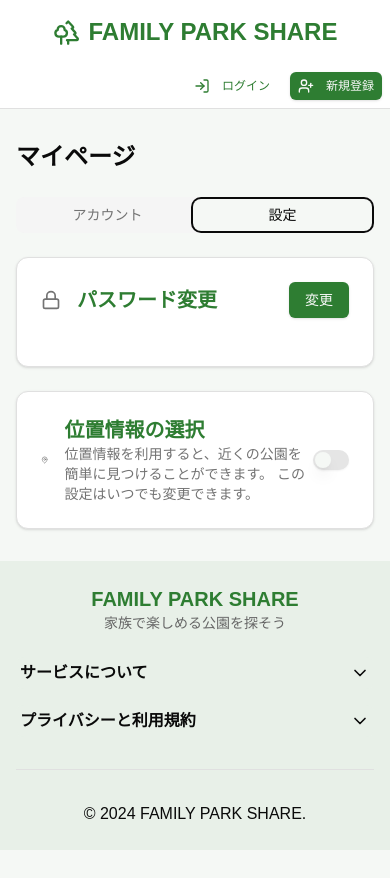
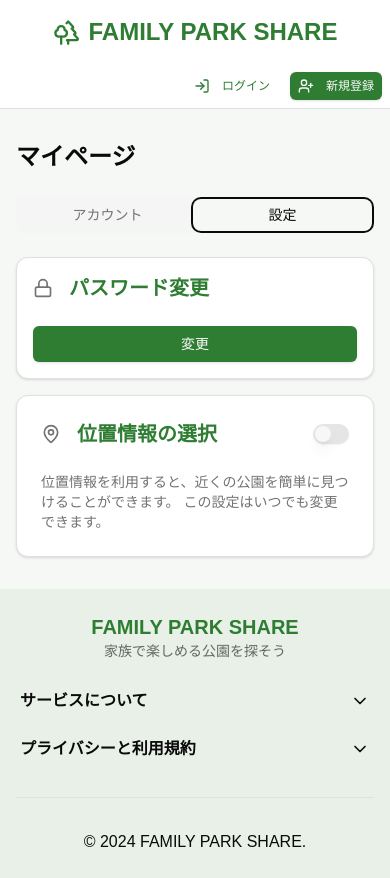
Before and after one commit to hiroto5416/portfolio-family-park-share, a Next.js app: page /mypage in a window 390 px wide. Both pictures are taken after a click on the tab "設定". Before the commit the page ends 850 px from the top, so only its background shows below. Built offline with nearby package versions, Linux system fonts and the light colour scheme.

Commit message:
【UI実装】マイページ（レスポンシブ）

```diff
--- a/src/features/mypage/components/AccountTab.tsx
+++ b/src/features/mypage/components/AccountTab.tsx
@@ -64,7 +64,28 @@ export const AccountTab = ({ initialData }: AccountTabProps) => {
             <Input type="file" accept="image/*" className="cursor-pointer" disabled={!isEditing} />
           </div>
 
-          <div className="flex justify-end gap-4 mt-6">
+          {/* ボタングループ */}
+          <div className="mt-6">
+            {/* モバイル表示用 */}
+            <div className="md:hidden space-y-2">
+              {!isEditing ? (
+                <Button onClick={() => setIsEditing(true)} className="w-full">
+                  変更
+                </Button>
+              ) : (
+                <>
+                  <Button onClick={handleSave} className="w-full">
+                    保存
+                  </Button>
+                  <Button variant="outline" onClick={handleCancel} className="w-full">
+                    キャンセル
+                  </Button>
+                </>
+              )}
+            </div>
+
+            {/* デスクトップ表示用 */}
+            <div className="hidden md:flex justify-end gap-4">
               {!isEditing ? (
                 <Button onClick={() => setIsEditing(true)}>変更</Button>
               ) : (
@@ -77,6 +98,7 @@ export const AccountTab = ({ initialData }: AccountTabProps) => {
               )}
             </div>
           </div>
+        </div>
       </Card>
     </div>
   );
--- a/src/features/mypage/components/SettingsTab.tsx
+++ b/src/features/mypage/components/SettingsTab.tsx
@@ -37,81 +37,103 @@ export const SettingsTab = () => {
   };
 
   return (
-    <div className="space-y-6">
-      <Card className="p-6">
-        <div className="flex items-center justify-between mb-6">
+    <div className="space-y-4">
+      <Card className="p-4">
+        <div className="flex items-center justify-between mb-6 md:mb-4">
           <div className="flex items-center space-x-4">
             <Lock className="h-5 w-5 text-muted-foreground" />
             <h2 className="text-xl font-semibold text-primary">パスワード変更</h2>
           </div>
-          {!isEditing && <Button onClick={() => setIsEditing(true)}>変更</Button>}
         </div>
 
         {isEditing && (
-          <div className="space-y-4 ">
-            <div className="space-y-2">
+          <div className="space-y-4 md:space-y-3">
+            <div className="space-y-2 md:space-y-1.5">
               <label className="text-sm font-medium">現在のパスワード</label>
               <div className="relative">
                 <Input
                   name="currentPassword"
                   type="password"
-                  className="pl-9"
+                  className="pl-9 md:h-9"
                   value={passwordForm.currentPassword}
                   onChange={handlePasswordChange}
                 />
               </div>
             </div>
 
-            <div className="space-y-2">
+            <div className="space-y-2 md:space-y-1.5">
               <label className="text-sm font-medium">新しいパスワード</label>
               <div className="relative">
                 <Input
                   name="newPassword"
                   type="password"
-                  className="pl-9"
+                  className="pl-9 md:h-9"
                   value={passwordForm.newPassword}
                   onChange={handlePasswordChange}
                 />
               </div>
             </div>
 
-            <div className="space-y-2">
+            <div className="space-y-2 md:space-y-1.5">
               <label className="text-sm font-medium">新しいパスワード（確認）</label>
               <div className="relative">
                 <Input
                   name="confirmPassword"
                   type="password"
-                  className="pl-9"
+                  className="pl-9 md:h-9"
                   value={passwordForm.confirmPassword}
                   onChange={handlePasswordChange}
                 />
               </div>
             </div>
+          </div>
+        )}
 
-            <div className="flex justify-end gap-4 mt-6">
+        <div className="mt-6">
+          {/* モバイル表示用 */}
+          <div className="md:hidden space-y-2">
+            {!isEditing ? (
+              <Button onClick={() => setIsEditing(true)} className="w-full">
+                変更
+              </Button>
+            ) : (
+              <>
+                <Button className="w-full">保存</Button>
+                <Button variant="outline" onClick={handleCancel} className="w-full">
+                  キャンセル
+                </Button>
+              </>
+            )}
+          </div>
+
+          {/* デスクトップ表示用 */}
+          <div className="hidden md:flex justify-end gap-4">
+            {!isEditing ? (
+              <Button onClick={() => setIsEditing(true)}>変更</Button>
+            ) : (
+              <>
                 <Button variant="outline" onClick={handleCancel}>
                   キャンセル
                 </Button>
                 <Button>保存</Button>
+              </>
+            )}
           </div>
         </div>
-        )}
       </Card>
 
       <Card className="p-6">
-        <div className="flex items-center justify-between">
+        <div className="flex items-center justify-between mb-6">
           <div className="flex items-center space-x-4">
             <MapPin className="h-5 w-5 text-muted-foreground" />
-            <div>
             <h2 className="text-xl font-semibold text-primary">位置情報の選択</h2>
-              <p className="text-sm text-muted-foreground mt-1">
+          </div>
+          <Switch checked={locationEnabled} onCheckedChange={setLocationEnabled} />
+        </div>
+        <p className="text-sm text-muted-foreground ml-9">
           位置情報を利用すると、近くの公園を簡単に見つけることができます。
           この設定はいつでも変更できます。
         </p>
-            </div>
-          </div>
-          <Switch checked={locationEnabled} onCheckedChange={setLocationEnabled} />
-        </div>
       </Card>
     </div>
   );
```
Lines whose indentation alone changed are shown as unchanged.
